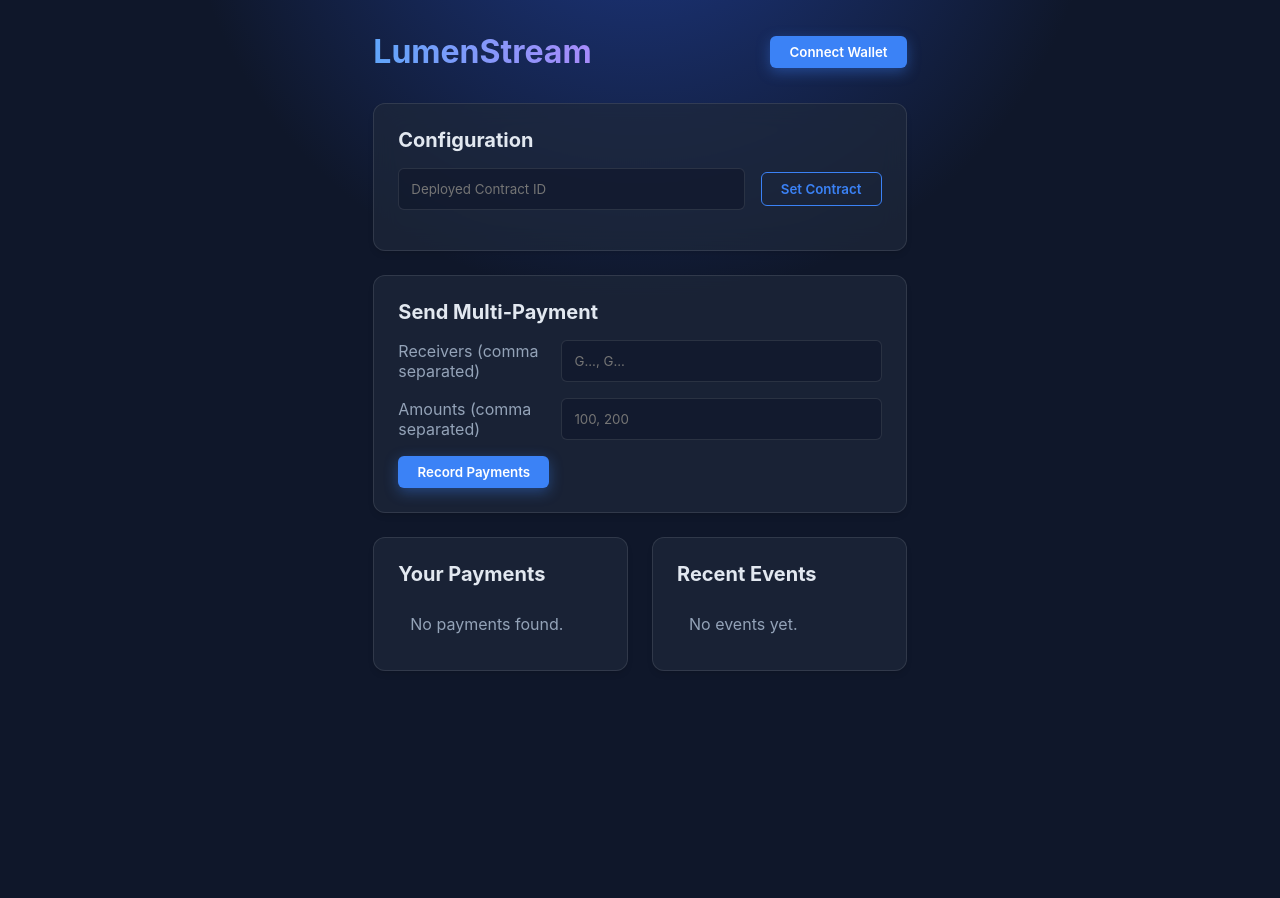
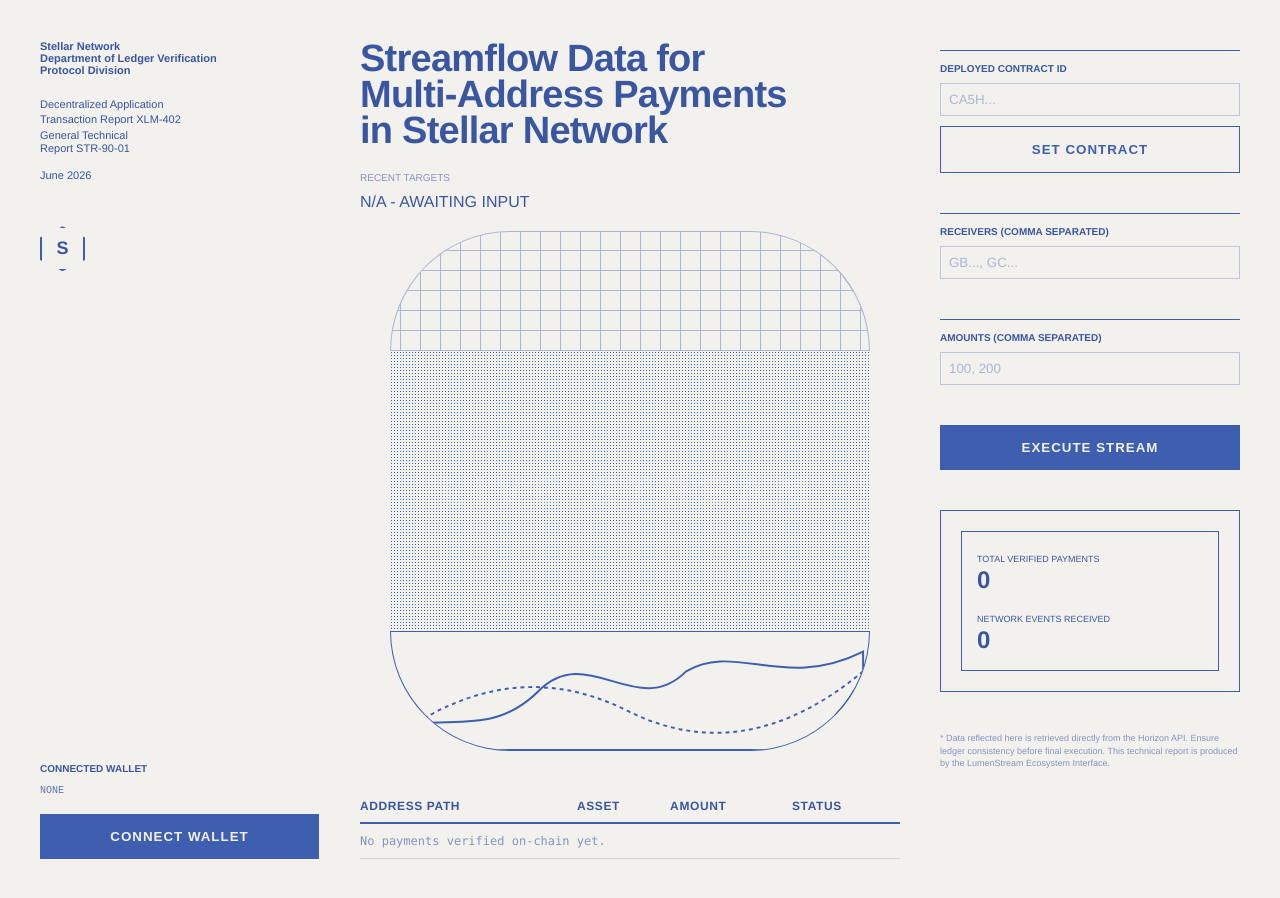
Before and after one commit to anynomousfriend/LumenStream, a React (Vite) app in the folder frontend/: page / in a window 1280 px wide. Before the commit the page ends 800 px from the top, so only its background shows below. Built offline with nearby package versions, Linux system fonts and the light colour scheme; what @creit.tech/stellar-wallets-kit, @stellar/stellar-sdk would draw is missing.

Commit message:
feat: Implement new Variant design and GSAP micro-interactions

```diff
--- a/frontend/package.json
+++ b/frontend/package.json
@@ -12,6 +12,7 @@
   "dependencies": {
     "@creit.tech/stellar-wallets-kit": "^2.3.0",
     "@stellar/stellar-sdk": "^13.3.0",
+    "gsap": "^3.15.0",
     "react": "^19.2.6",
     "react-dom": "^19.2.6",
     "react-hot-toast": "^2.6.0"
--- a/frontend/src/App.tsx
+++ b/frontend/src/App.tsx
@@ -1,6 +1,7 @@
 // @ts-nocheck
-import { useState, useEffect, useCallback } from "react";
+import { useState, useEffect, useRef } from "react";
 import toast, { Toaster } from "react-hot-toast";
+import gsap from "gsap";
 import { kit, setContractId, CONTRACT_ID, invokeRecordPayments, submitTransaction, fetchPayments, fetchEvents } from "./lib/stellar";
 
 function App() {
@@ -11,6 +12,29 @@
   const [payments, setPayments] = useState<any[]>([]);
   const [events, setEvents] = useState<any[]>([]);
   const [loading, setLoading] = useState(false);
+
+  const mainRef = useRef(null);
+  const metaRef = useRef(null);
+  const controlsRef = useRef(null);
+  const waveRef = useRef(null);
+
+  useEffect(() => {
+    // Initial entrance animations
+    gsap.fromTo(metaRef.current, { opacity: 0, x: -30 }, { opacity: 1, x: 0, duration: 1, ease: "power3.out" });
+    gsap.fromTo(mainRef.current, { opacity: 0, y: 30 }, { opacity: 1, y: 0, duration: 1, ease: "power3.out", delay: 0.2 });
+    gsap.fromTo(controlsRef.current, { opacity: 0, x: 30 }, { opacity: 1, x: 0, duration: 1, ease: "power3.out", delay: 0.4 });
+
+    // Subtle wave animation
+    if (waveRef.current) {
+      gsap.to(waveRef.current, {
+        x: -40,
+        duration: 3,
+        repeat: -1,
+        yoyo: true,
+        ease: "sine.inOut"
+      });
+    }
+  }, []);
 
   useEffect(() => {
     // Poll for events and payments
@@ -69,6 +93,12 @@
     setLoading(true);
     const toastId = toast.loading("Building transaction...");
 
+    // Micro-interaction for submit
+    gsap.fromTo(".central-data-image",
+      { opacity: 0.5, scale: 0.98 },
+      { opacity: 1, scale: 1, duration: 0.3, yoyo: true, repeat: 3 }
+    );
+
     try {
       const receivers = receiversStr.split(",").map(s => s.trim());
       const amounts = amountsStr.split(",").map(s => s.trim());
@@ -93,7 +123,7 @@
       toast.loading("Submitting transaction...", { id: toastId });
       const result = await submitTransaction(signedXdr);
 
-      toast.success(`Success! Hash: ${result.hash}`, { id: toastId });
+      toast.success(`Success! Hash: ${result.hash.slice(0,10)}...`, { id: toastId });
       setReceiversStr("");
       setAmountsStr("");
     } catch (error: any) {
@@ -108,91 +138,150 @@
   };
 
   return (
-    <div className="container">
+    <>
       <Toaster />
+      <aside className="metadata" ref={metaRef}>
+          <div className="meta-group">
+              <div className="foundry-label">
+                  Stellar Network<br/>
+                  Department of Ledger Verification<br/>
+                  Protocol Division
+              </div>
+              <div>Decentralized Application</div>
+              <div>Transaction Report XLM-402</div>
+              <div>General Technical<br/>Report STR-90-01</div>
+              <div style={{marginTop: '12px'}}>June 2026</div>
+          </div>
+
+          <div className="logo-mark">
+              <span style={{fontSize: '18px'}}>S</span>
+          </div>
+
+          <div className="meta-group" style={{marginTop: 'auto'}}>
+              <div className="field-label">CONNECTED WALLET</div>
+              <div style={{wordBreak: 'break-all', fontFamily: 'monospace', fontSize: '10px', opacity: 0.8}}>
+                  {address ? `${address.slice(0, 10)}...${address.slice(-10)}` : "NONE"}
+              </div>
+              {address && <div className="status-pill" style={{marginTop: '8px', width: 'fit-content'}}>TESTNET ACTIVE</div>}
+              {address ? (
+                 <button onClick={disconnect} className="action-button danger" style={{marginTop: '15px'}}>Disconnect</button>
+              ) : (
+                 <button onClick={connect} className="action-button" style={{marginTop: '15px'}}>Connect Wallet</button>
+              )}
+          </div>
+      </aside>
+
+      <main className="main-display" ref={mainRef}>
           <header>
-        <h1>LumenStream</h1>
-        {address ? (
-          <div className="wallet-info">
-            <span>{address.slice(0, 5)}...{address.slice(-4)}</span>
-            <button onClick={disconnect} className="btn btn-danger">Disconnect</button>
-          </div>
-        ) : (
-          <button onClick={connect} className="btn btn-primary">Connect Wallet</button>
-        )}
+              <h1>Streamflow Data for<br/>Multi-Address Payments<br/>in Stellar Network</h1>
           </header>
 
-      <main>
-        <section className="card">
-          <h2>Configuration</h2>
-          <div className="form-group">
+          <section className="recipients-list">
+              <div style={{opacity: 0.6, fontSize: '10px', marginBottom: '8px'}}>RECENT TARGETS</div>
+              {receiversStr ? receiversStr.split(',').map((r, i) => (
+                 <div key={i}>{r.trim()}</div>
+              )) : (
+                 <>
+                  <div>N/A - AWAITING INPUT</div>
+                 </>
+              )}
+          </section>
+
+          <div className="visual-system">
+              <div className="semicircle-top"></div>
+              <div className="central-data-image"></div>
+              <div className="semicircle-bottom">
+                  <svg className="wave-graph" viewBox="0 0 480 120" ref={waveRef}>
+                      <path d="M0,100 C50,80 100,110 150,60 C200,10 250,90 300,40 C350,10 400,60 480,20 L480,120 L0,120 Z"></path>
+                      <path d="M0,110 Q120,20 240,80 T480,40" strokeDasharray="4"></path>
+                  </svg>
+              </div>
+          </div>
+
+          <table className="payment-table">
+              <thead>
+                  <tr>
+                      <th>Address Path</th>
+                      <th>Asset</th>
+                      <th>Amount</th>
+                      <th>Status</th>
+                  </tr>
+              </thead>
+              <tbody>
+                  {payments.length === 0 && (
+                     <tr>
+                       <td colSpan={4} style={{opacity: 0.6}}>No payments verified on-chain yet.</td>
+                     </tr>
+                  )}
+                  {payments.map((p, i) => (
+                      <tr key={i} className="payment-row" onMouseEnter={(e) => gsap.to(e.currentTarget, { backgroundColor: 'rgba(62, 95, 176, 0.1)', duration: 0.2 })} onMouseLeave={(e) => gsap.to(e.currentTarget, { backgroundColor: 'transparent', duration: 0.2 })}>
+                          <td>{p.to().toString()}</td>
+                          <td>XLM</td>
+                          <td>{p.amount().toString()}</td>
+                          <td><span className="status-pill">VERIFIED</span></td>
+                      </tr>
+                  ))}
+              </tbody>
+          </table>
+      </main>
+
+      <aside className="controls" ref={controlsRef}>
+          <div className="field-group">
+              <label className="field-label">DEPLOYED CONTRACT ID</label>
               <input
                 type="text"
-              placeholder="Deployed Contract ID"
+                className="field-input"
+                placeholder="CA5H..."
                 value={contractInput}
                 onChange={e => setContractInput(e.target.value)}
               />
-            <button onClick={handleUpdateContract} className="btn btn-secondary">Set Contract</button>
+              <button onClick={handleUpdateContract} className="action-button secondary" style={{marginTop: '10px'}}>Set Contract</button>
           </div>
-        </section>
 
-        <section className="card">
-          <h2>Send Multi-Payment</h2>
-          <form onSubmit={handleSend}>
-            <div className="form-group">
-              <label>Receivers (comma separated)</label>
+          <div className="field-group">
+              <label className="field-label">RECEIVERS (COMMA SEPARATED)</label>
               <input
                 type="text"
-                placeholder="G..., G..."
+                className="field-input"
+                placeholder="GB..., GC..."
                 value={receiversStr}
                 onChange={e => setReceiversStr(e.target.value)}
-                required
               />
           </div>
-            <div className="form-group">
-              <label>Amounts (comma separated)</label>
+
+          <div className="field-group">
+              <label className="field-label">AMOUNTS (COMMA SEPARATED)</label>
               <input
                 type="text"
+                className="field-input"
                 placeholder="100, 200"
                 value={amountsStr}
                 onChange={e => setAmountsStr(e.target.value)}
-                required
               />
           </div>
-            <button type="submit" className="btn btn-primary" disabled={loading}>
-              {loading ? "Processing..." : "Record Payments"}
+
+          <button className="action-button" onClick={handleSend} disabled={loading}>
+              {loading ? "PROCESSING..." : "EXECUTE STREAM"}
           </button>
-          </form>
-        </section>
 
-        <div className="grid">
-          <section className="card">
-            <h2>Your Payments</h2>
-            <ul>
-              {payments.length === 0 && <li>No payments found.</li>}
-              {payments.map((p, i) => (
-                <li key={i}>
-                  <strong>To:</strong> {p.to().toString().slice(0, 5)}...
-                  <strong> Amount:</strong> {p.amount().toString()}
-                </li>
-              ))}
-            </ul>
-          </section>
+          <div className="stats-block">
+              <div className="stats-content">
+                  <div className="stat-item">
+                      <span className="stat-label">Total Verified Payments</span>
+                      <span className="stat-value">{payments.length}</span>
+                  </div>
+                  <div className="stat-item" style={{marginBottom: 0}}>
+                      <span className="stat-label">Network Events Received</span>
+                      <span className="stat-value">{events.length}</span>
+                  </div>
+              </div>
+          </div>
 
-          <section className="card">
-            <h2>Recent Events</h2>
-            <ul>
-              {events.length === 0 && <li>No events yet.</li>}
-              {events.map((e, i) => (
-                <li key={i}>
-                  Event {e.id}
-                </li>
-              ))}
-            </ul>
-          </section>
+          <div className="meta-group" style={{fontSize: '9px', opacity: 0.6, lineHeight: 1.4}}>
+              * Data reflected here is retrieved directly from the Horizon API. Ensure ledger consistency before final execution. This technical report is produced by the LumenStream Ecosystem Interface.
           </div>
-      </main>
-    </div>
+      </aside>
+    </>
   );
 }
 
--- a/frontend/src/index.css
+++ b/frontend/src/index.css
@@ -1,172 +1,288 @@
 :root {
-  --bg-color: #0f172a;
-  --card-bg: rgba(30, 41, 59, 0.7);
-  --text-primary: #f8fafc;
-  --text-secondary: #94a3b8;
-  --primary: #3b82f6;
-  --primary-hover: #2563eb;
-  --danger: #ef4444;
-  --danger-hover: #dc2626;
-  --border: rgba(255, 255, 255, 0.1);
+  --bg-color: #f2f1ed;
+  --primary-blue: #3e5fb0;
+  --text-blue: #3a56a0;
+  --grid-size: 16px;
+  --border-width: 1px;
 }
 
 * {
   box-sizing: border-box;
   margin: 0;
   padding: 0;
-  font-family: 'Inter', 'Roboto', sans-serif;
 }
 
 body {
   background-color: var(--bg-color);
-  color: var(--text-primary);
+  color: var(--text-blue);
+  font-family: "Helvetica Neue", Helvetica, Arial, sans-serif;
+  line-height: 1.2;
   min-height: 100vh;
-  display: flex;
-  justify-content: center;
-  align-items: flex-start;
-  padding: 2rem;
-  background-image: radial-gradient(circle at 50% -20%, #1e3a8a, transparent 40%);
 }
 
-.container {
-  max-width: 800px;
-  width: 100%;
+#root {
+  padding: 40px;
+  display: grid;
+  grid-template-columns: 280px 1fr 300px;
+  gap: 40px;
+  max-width: 1600px;
+  margin: 0 auto;
 }
 
-header {
-  display: flex;
-  justify-content: space-between;
-  align-items: center;
-  margin-bottom: 2rem;
+@media (max-width: 1024px) {
+  #root {
+    grid-template-columns: 1fr;
+  }
 }
 
-h1 {
-  font-size: 2rem;
-  background: linear-gradient(to right, #60a5fa, #a78bfa);
-  -webkit-background-clip: text;
-  -webkit-text-fill-color: transparent;
+.metadata {
+  display: flex;
+  flex-direction: column;
+  gap: 24px;
+  font-size: 11px;
+  text-transform: none;
+  border-right: var(--border-width) solid transparent;
 }
 
-.wallet-info {
+.foundry-label {
+  font-weight: bold;
+  line-height: 1.1;
+  margin-bottom: 20px;
+}
+
+.meta-group {
+  display: flex;
+  flex-direction: column;
+  gap: 2px;
+}
+
+.logo-mark {
+  width: 45px;
+  height: 45px;
+  border: 2px solid var(--primary-blue);
   display: flex;
   align-items: center;
-  gap: 1rem;
-  background: var(--card-bg);
-  padding: 0.5rem 1rem;
-  border-radius: 8px;
-  border: 1px solid var(--border);
+  justify-content: center;
+  font-weight: 900;
+  margin-top: 20px;
+  position: relative;
+  clip-path: polygon(50% 0%, 100% 25%, 100% 75%, 50% 100%, 0% 75%, 0% 25%);
 }
 
-.btn {
-  padding: 0.5rem 1.2rem;
-  border: none;
-  border-radius: 6px;
-  cursor: pointer;
-  font-weight: 600;
-  transition: all 0.2s ease;
+.main-display {
+  display: flex;
+  flex-direction: column;
 }
 
-.btn-primary {
-  background-color: var(--primary);
-  color: white;
-  box-shadow: 0 4px 14px 0 rgba(59, 130, 246, 0.39);
+header h1 {
+  font-size: 38px;
+  font-weight: 700;
+  letter-spacing: -0.02em;
+  margin-bottom: 24px;
+  max-width: 600px;
+  line-height: 0.95;
 }
 
-.btn-primary:hover:not(:disabled) {
-  background-color: var(--primary-hover);
-  transform: translateY(-1px);
+.visual-system {
+  flex-grow: 1;
+  display: flex;
+  flex-direction: column;
+  align-items: center;
+  gap: 0;
+  margin-top: 20px;
 }
 
-.btn-secondary {
-  background-color: transparent;
-  color: var(--primary);
-  border: 1px solid var(--primary);
+.semicircle-top {
+  width: 100%;
+  max-width: 480px;
+  height: 120px;
+  border: var(--border-width) solid var(--primary-blue);
+  border-radius: 240px 240px 0 0;
+  position: relative;
+  overflow: hidden;
+  background-image:
+      linear-gradient(var(--primary-blue) 1px, transparent 1px),
+      linear-gradient(90deg, var(--primary-blue) 1px, transparent 1px);
+  background-size: 20px 20px;
+  background-position: center bottom;
+  opacity: 0.4;
 }
 
-.btn-secondary:hover {
-  background-color: rgba(59, 130, 246, 0.1);
+.central-data-image {
+  width: 100%;
+  max-width: 480px;
+  height: 280px;
+  background-color: var(--primary-blue);
+  mask-image: radial-gradient(circle, #000 1px, transparent 1px);
+  mask-size: 3px 3px;
+  -webkit-mask-image: radial-gradient(circle, #000 1px, transparent 1px);
+  -webkit-mask-size: 3px 3px;
+  display: flex;
+  align-items: center;
+  justify-content: center;
+  position: relative;
 }
 
-.btn-danger {
-  background-color: var(--danger);
-  color: white;
+.central-data-image::after {
+  content: 'LIVE STREAM';
+  color: var(--bg-color);
+  font-weight: 900;
+  font-size: 40px;
+  letter-spacing: 10px;
+  opacity: 0.2;
 }
 
-.btn-danger:hover {
-  background-color: var(--danger-hover);
+.semicircle-bottom {
+  width: 100%;
+  max-width: 480px;
+  height: 120px;
+  border: var(--border-width) solid var(--primary-blue);
+  border-radius: 0 0 240px 240px;
+  position: relative;
+  background-image:
+      linear-gradient(var(--primary-blue) 0.5px, transparent 0.5px),
+      linear-gradient(90deg, var(--primary-blue) 0.5px, transparent 0.5px);
+  background-size: 10px 10px;
+  overflow: hidden;
 }
 
-.btn:disabled {
-  opacity: 0.6;
+.wave-graph {
+  position: absolute;
+  bottom: 0;
+  left: 0;
+  width: 100%;
+  height: 100%;
+  stroke: var(--primary-blue);
+  stroke-width: 2;
+  fill: none;
+}
+
+.payment-table {
+  width: 100%;
+  border-collapse: collapse;
+  font-size: 12px;
+  margin-top: 40px;
+}
+
+.payment-table th {
+  text-align: left;
+  font-weight: bold;
+  padding: 8px 0;
+  border-bottom: 2px solid var(--primary-blue);
+  text-transform: uppercase;
+  letter-spacing: 0.05em;
+}
+
+.payment-table td {
+  padding: 10px 0;
+  border-bottom: 1px solid rgba(62, 95, 176, 0.2);
+  font-family: "SF Mono", "Monaco", monospace;
+  word-break: break-all;
+}
+
+.status-pill {
+  display: inline-block;
+  padding: 2px 6px;
+  border: 1px solid var(--primary-blue);
+  font-size: 10px;
+  font-weight: bold;
+  text-transform: uppercase;
+}
+
+.controls {
+  display: flex;
+  flex-direction: column;
+  gap: 40px;
+  padding-top: 10px;
+}
+
+.action-button {
+  background-color: var(--primary-blue);
+  color: var(--bg-color);
+  border: none;
+  padding: 15px;
+  font-weight: bold;
+  text-align: center;
+  cursor: pointer;
+  width: 100%;
+  text-transform: uppercase;
+  letter-spacing: 1px;
+  transition: opacity 0.2s;
+}
+
+.action-button:hover {
+  opacity: 0.9;
+}
+
+.action-button:disabled {
+  opacity: 0.5;
   cursor: not-allowed;
 }
 
-.card {
-  background: var(--card-bg);
-  backdrop-filter: blur(12px);
-  -webkit-backdrop-filter: blur(12px);
-  border: 1px solid var(--border);
-  border-radius: 12px;
-  padding: 1.5rem;
-  margin-bottom: 1.5rem;
-  box-shadow: 0 4px 6px -1px rgba(0, 0, 0, 0.1), 0 2px 4px -1px rgba(0, 0, 0, 0.06);
-  transition: transform 0.2s ease;
+.action-button.secondary {
+  background: transparent;
+  border: 1px solid var(--primary-blue);
+  color: var(--primary-blue);
 }
 
-.card:hover {
-  transform: translateY(-2px);
+.action-button.danger {
+  background: transparent;
+  border: 1px solid #ef4444;
+  color: #ef4444;
 }
 
-h2 {
-  font-size: 1.25rem;
-  margin-bottom: 1rem;
-  color: #e2e8f0;
+.field-group {
+  border-top: 1px solid var(--primary-blue);
+  padding-top: 12px;
 }
 
-.form-group {
-  margin-bottom: 1rem;
-  display: flex;
-  gap: 1rem;
-  align-items: center;
+.field-label {
+  font-size: 10px;
+  font-weight: bold;
+  margin-bottom: 8px;
+  display: block;
 }
 
-.form-group label {
-  flex: 1;
-  color: var(--text-secondary);
+.field-input {
+  width: 100%;
+  background: transparent;
+  border: 1px solid rgba(62, 95, 176, 0.3);
+  padding: 8px;
+  color: var(--primary-blue);
+  font-family: inherit;
 }
 
-input {
-  flex: 2;
-  padding: 0.75rem;
-  border-radius: 6px;
-  border: 1px solid var(--border);
-  background: rgba(15, 23, 42, 0.6);
-  color: white;
-  outline: none;
-  transition: border-color 0.2s;
-  width: 100%;
+.field-input::placeholder {
+  color: rgba(62, 95, 176, 0.4);
 }
 
-input:focus {
-  border-color: var(--primary);
+.stats-block {
+  background-image:
+      linear-gradient(var(--primary-blue) 0.5px, transparent 0.5px),
+      linear-gradient(90deg, var(--primary-blue) 0.5px, transparent 0.5px);
+  background-size: 8px 8px;
+  padding: 20px;
+  border: 1px solid var(--primary-blue);
 }
 
-.grid {
-  display: grid;
-  grid-template-columns: 1fr 1fr;
-  gap: 1.5rem;
+.stats-content {
+  background-color: var(--bg-color);
+  padding: 15px;
+  border: 1px solid var(--primary-blue);
 }
 
-ul {
-  list-style: none;
+.stat-item {
+  margin-bottom: 12px;
 }
 
-li {
-  padding: 0.75rem;
-  border-bottom: 1px solid var(--border);
-  color: var(--text-secondary);
+.stat-value {
+  font-size: 24px;
+  font-weight: bold;
+  display: block;
+  word-break: break-all;
 }
 
-li:last-child {
-  border-bottom: none;
+.stat-label {
+  font-size: 9px;
+  text-transform: uppercase;
 }
```
Also changed, not shown: 1 other file (tests, documents, lock files or other folders). Lines whose indentation alone changed are shown as unchanged.
